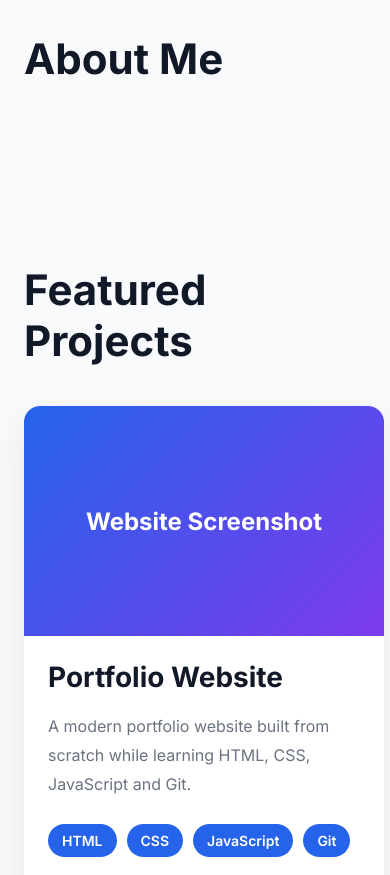
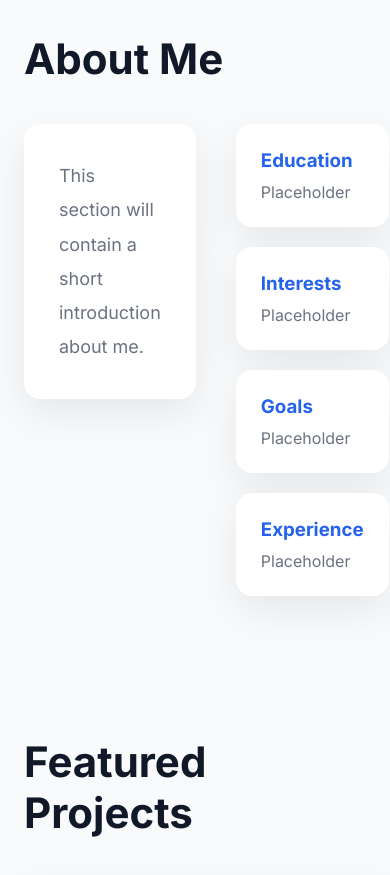
Before and after one commit to CK6665/portfolio, a plain HTML site: page index.html in a window 390 px wide. Shown: the part 1260-2135 px from the top of the page. Drawn offline with Linux system fonts and the light colour scheme.

Commit message:
Add responsive About section

```diff
--- a/css/style.css
+++ b/css/style.css
@@ -702,3 +702,83 @@ footer {
     }
 
 }
+
+/* ==========================================
+   ABOUT
+========================================== */
+
+.about-grid {
+
+    display: grid;
+
+    grid-template-columns: 2fr 1fr;
+
+    gap: 40px;
+
+    align-items: start;
+
+}
+
+.about-text {
+
+    background: var(--surface);
+
+    padding: 35px;
+
+    border-radius: var(--radius);
+
+    box-shadow: var(--shadow);
+
+}
+
+.about-text p {
+
+    color: var(--text-secondary);
+
+    line-height: 1.9;
+
+    font-size: 18px;
+
+}
+
+.about-cards {
+
+    display: grid;
+
+    gap: 20px;
+
+}
+
+.info-card {
+
+    background: var(--surface);
+
+    padding: 25px;
+
+    border-radius: var(--radius);
+
+    box-shadow: var(--shadow);
+
+    transition: .25s;
+
+}
+
+.info-card:hover {
+
+    transform: translateY(-5px);
+
+}
+
+.info-card h3 {
+
+    margin-bottom: 10px;
+
+    color: var(--primary);
+
+}
+
+.info-card p {
+
+    color: var(--text-secondary);
+
+}
--- a/index.html
+++ b/index.html
@@ -130,6 +130,10 @@
              About
         ======================== -->
 
+        <!-- =======================
+     About
+======================= -->
+
         <section id="about">
 
             <h2>
@@ -138,11 +142,91 @@
 
             </h2>
 
-            <p>
+            <div class="about-grid">
 
-                <!-- Write this later -->
+                <div class="about-text">
 
-            </p>
+                    <p>
+
+                        <!-- TODO:
+                     Write your introduction after the bootcamp.
+                -->
+
+                        This section will contain a short introduction about me.
+
+                    </p>
+
+                </div>
+
+                <div class="about-cards">
+
+                    <div class="info-card">
+
+                        <h3>
+
+                            Education
+
+                        </h3>
+
+                        <p>
+
+                            Placeholder
+
+                        </p>
+
+                    </div>
+
+                    <div class="info-card">
+
+                        <h3>
+
+                            Interests
+
+                        </h3>
+
+                        <p>
+
+                            Placeholder
+
+                        </p>
+
+                    </div>
+
+                    <div class="info-card">
+
+                        <h3>
+
+                            Goals
+
+                        </h3>
+
+                        <p>
+
+                            Placeholder
+
+                        </p>
+
+                    </div>
+
+                    <div class="info-card">
+
+                        <h3>
+
+                            Experience
+
+                        </h3>
+
+                        <p>
+
+                            Placeholder
+
+                        </p>
+
+                    </div>
+
+                </div>
+
+            </div>
 
         </section>
 
```
